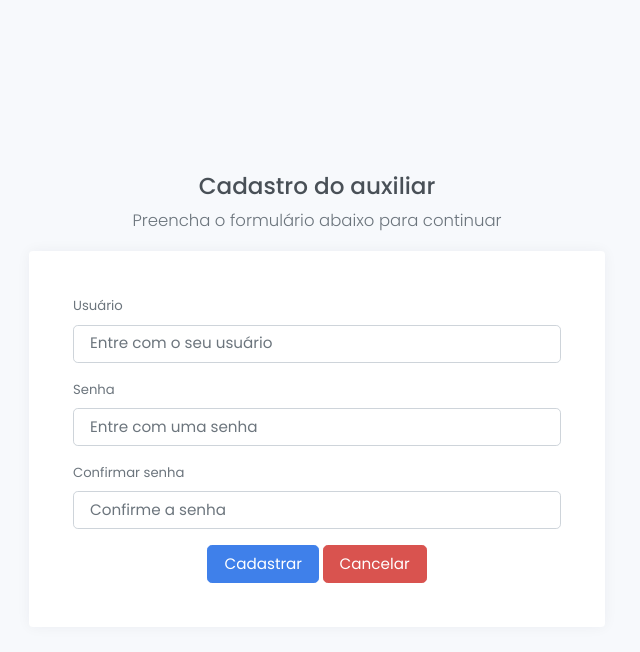
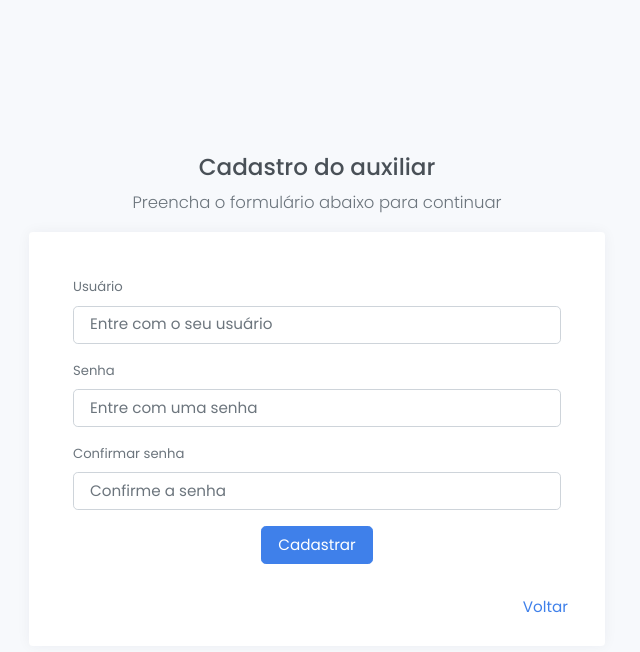
Before and after one commit to assisthiago/clinica, a Flask app: template templates/auth/signup.html in a window 1280 px wide. Shown: the top 652 px of the page, without its empty margins (323-963 px from the left). Run offline with Flask 2, Linux system fonts and the light colour scheme; the template is opened without the code that fills it, so the values that code supplies are empty; some libraries are stand-ins or nearby versions.

Commit message:
Template signup

```diff
--- a/templates/auth/signup.html
+++ b/templates/auth/signup.html
@@ -60,9 +60,11 @@
 											</div>
 											<div class="text-center mt-3">
 												<button type="submit" class="btn btn-lg btn-primary">Cadastrar</button>
-												<a href="/signin" class="btn btn-lg btn-danger">Cancelar</a>
 											</div>
 										</form>
+									</div>
+									<div class="d-grid gap-2 d-md-flex justify-content-md-end">
+										<a href="/signin" class="btn btn-lg btn-link">Voltar</a>
 									</div>
 								</div>
 							</div>
```
